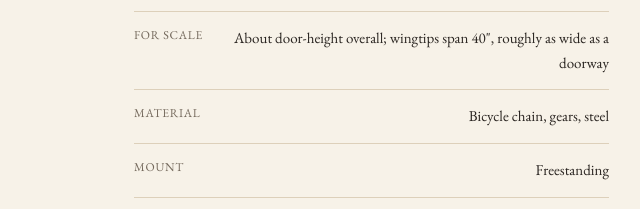
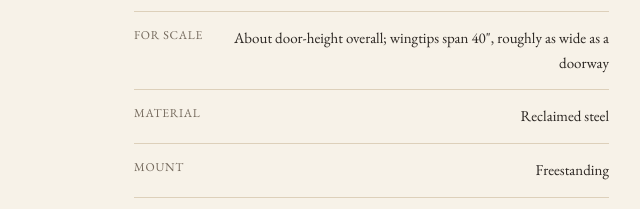
Before and after one commit to primal-tech/mc-studio, a plain HTML site: page sculptures/hawk-metal-sculpture.html in a window 1280 px wide. Shown: the part 865-1074 px from the top of the page, 541-1181 px from the left. Drawn offline with nearby package versions, Linux system fonts and the light colour scheme; a web font is replaced by a local one.

Commit message:
Update material spec to reclaimed steel on both product pages

```diff
--- a/sculptures/hawk-metal-sculpture.html
+++ b/sculptures/hawk-metal-sculpture.html
@@ -87,7 +87,7 @@
         <div class="spec-list">
           <div class="spec-row"><span>Dimensions</span><span>7' × 4' (including base)</span></div>
           <div class="spec-row"><span>For scale</span><span>About door-height overall; wingtips span 40", roughly as wide as a doorway</span></div>
-          <div class="spec-row"><span>Material</span><span>Bicycle chain, gears, steel</span></div>
+          <div class="spec-row"><span>Material</span><span>Reclaimed steel</span></div>
           <div class="spec-row"><span>Mount</span><span>Freestanding</span></div>
           <div class="spec-row"><span>Availability</span><span>For sale</span></div>
         </div>
```
Also changed, not shown: sculptures/barn-owl-metal-sculpture.html (+1 -1 lines), src/sculptures/barn-owl-metal-sculpture.html (+1 -1 lines), src/sculptures/hawk-metal-sculpture.html (+1 -1 lines).
